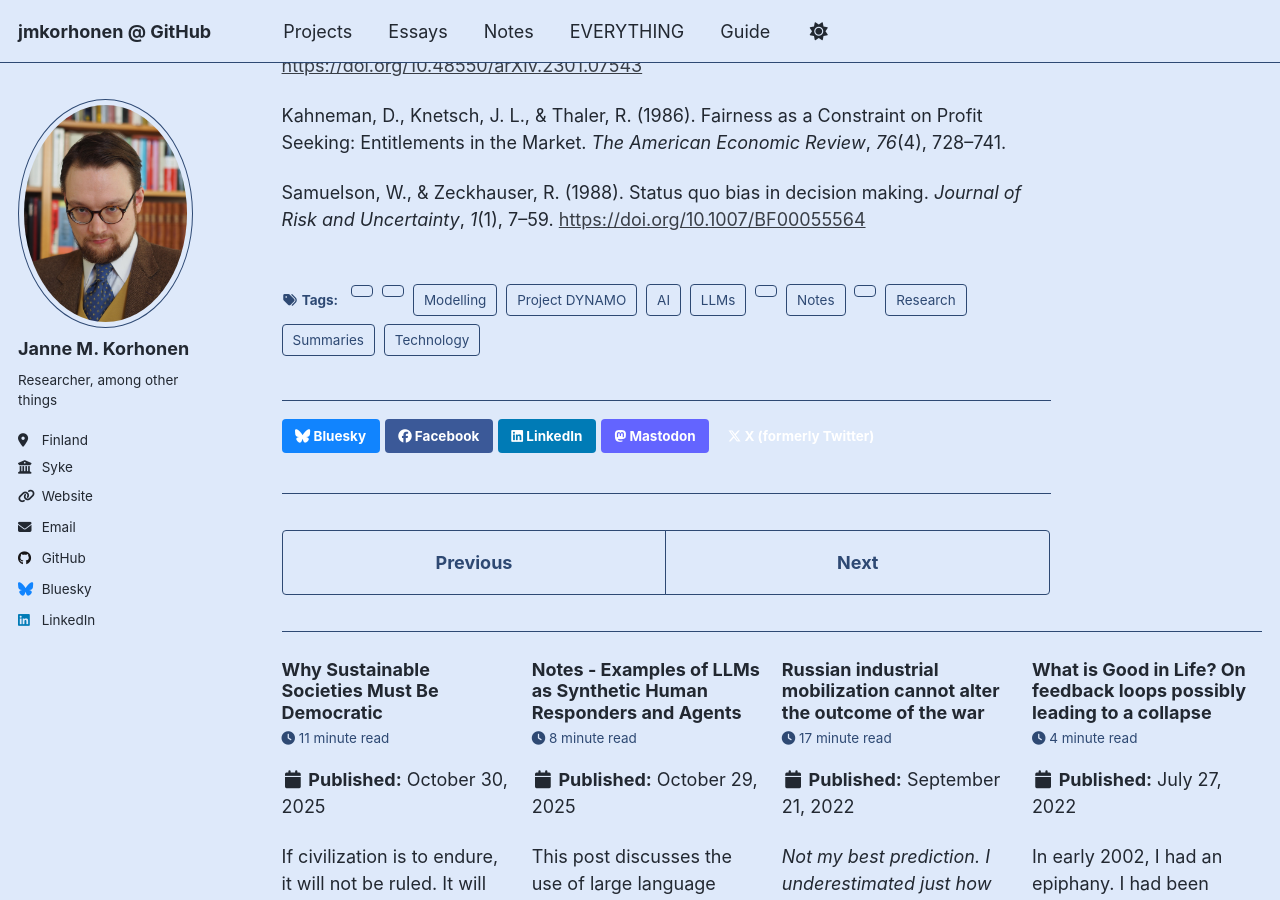
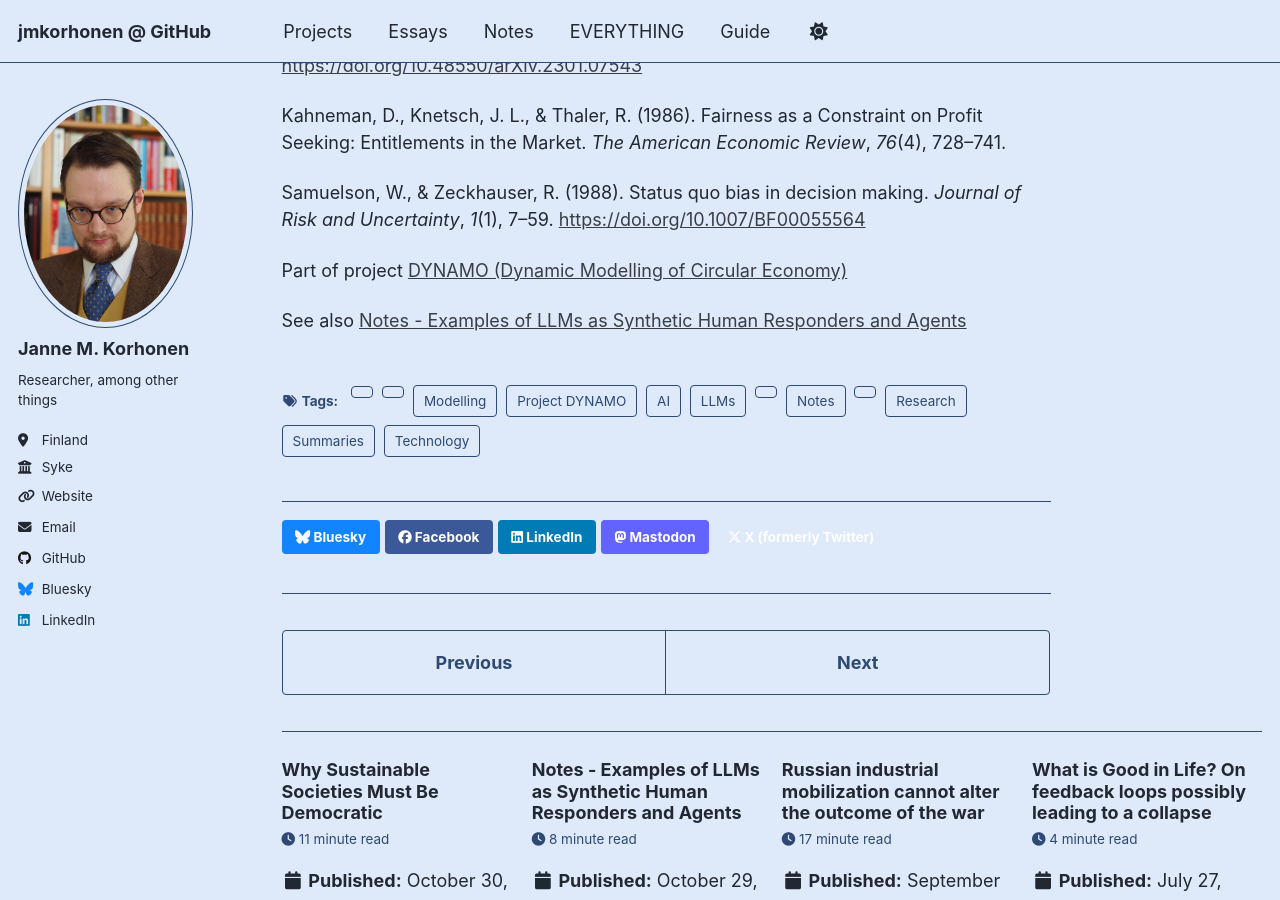
Before and after one commit to jmkorhonen/jmkorhonen.github.io, a Jekyll site: the page built from _posts/2025/2025-11-12-summary-large-language-models-as-simulated-economic-agents-horton-2023.md, in a window 1280 px wide and 900 px high, scrolled down 4239 px. Built offline with Jekyll 4.4.1, drawn with Linux system fonts in a browser that asks for light colours; a script that is not in the unit is left out.

Commit message:
Add project DYNAMO and related notes links
Added project reference and related notes link.

```diff
--- a/_posts/2025/2025-11-12-summary-large-language-models-as-simulated-economic-agents-horton-2023.md
+++ b/_posts/2025/2025-11-12-summary-large-language-models-as-simulated-economic-agents-horton-2023.md
@@ -80,3 +80,7 @@ Horton, J. J. (2023). _Large Language Models as Simulated Economic Agents: What
 Kahneman, D., Knetsch, J. L., & Thaler, R. (1986). Fairness as a Constraint on Profit Seeking: Entitlements in the Market. _The American Economic Review_, _76_(4), 728–741.
 
 Samuelson, W., & Zeckhauser, R. (1988). Status quo bias in decision making. _Journal of Risk and Uncertainty_, _1_(1), 7–59. [https://doi.org/10.1007/BF00055564](https://doi.org/10.1007/BF00055564)
+
+Part of project [DYNAMO (Dynamic Modelling of Circular Economy)](https://jmkorhonen.github.io/projects/DYNAMO/)
+
+See also [Notes - Examples of LLMs as Synthetic Human Responders and Agents](https://jmkorhonen.github.io/posts/2025/2025-10-29-notes-examples-of-llms-as-synthetic-human-responders-and-agents/)
```
